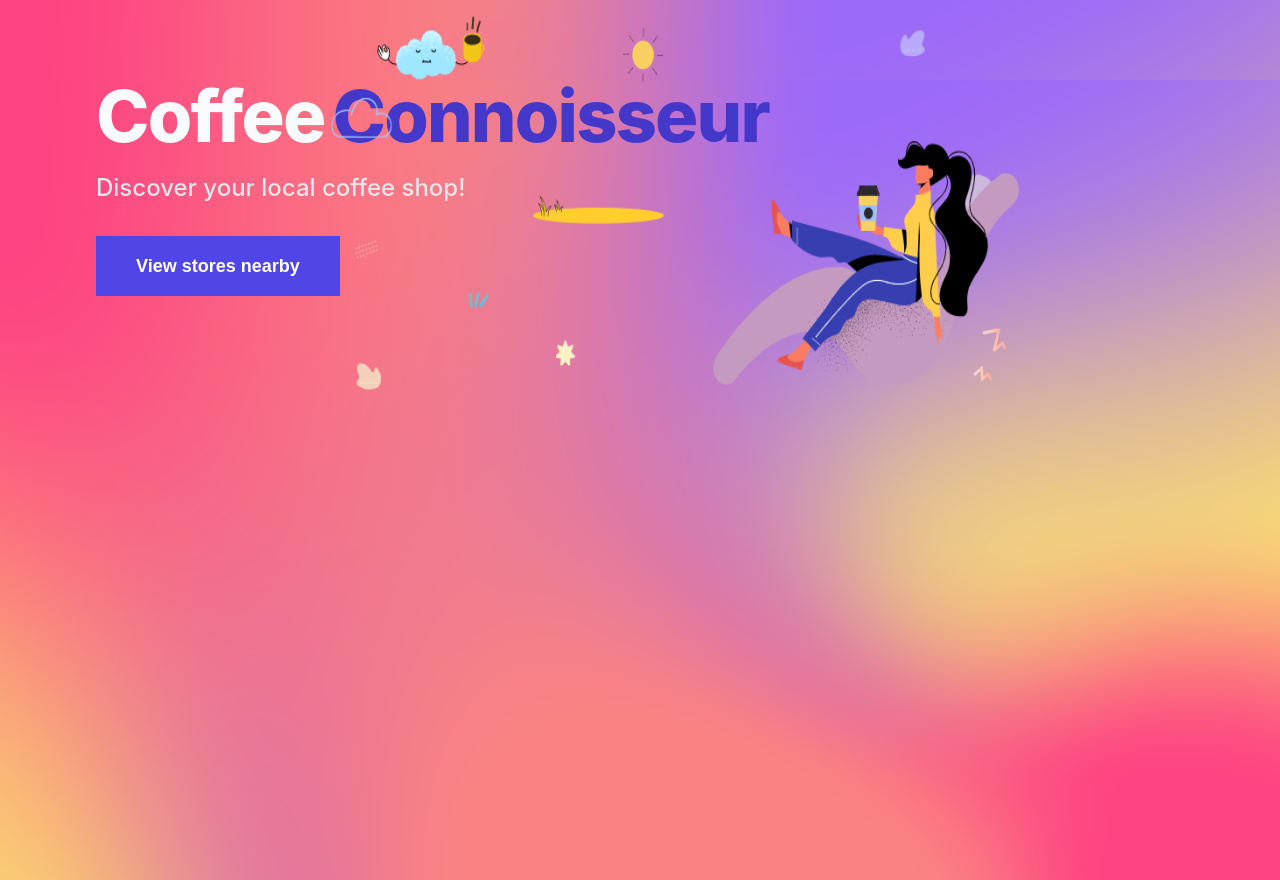
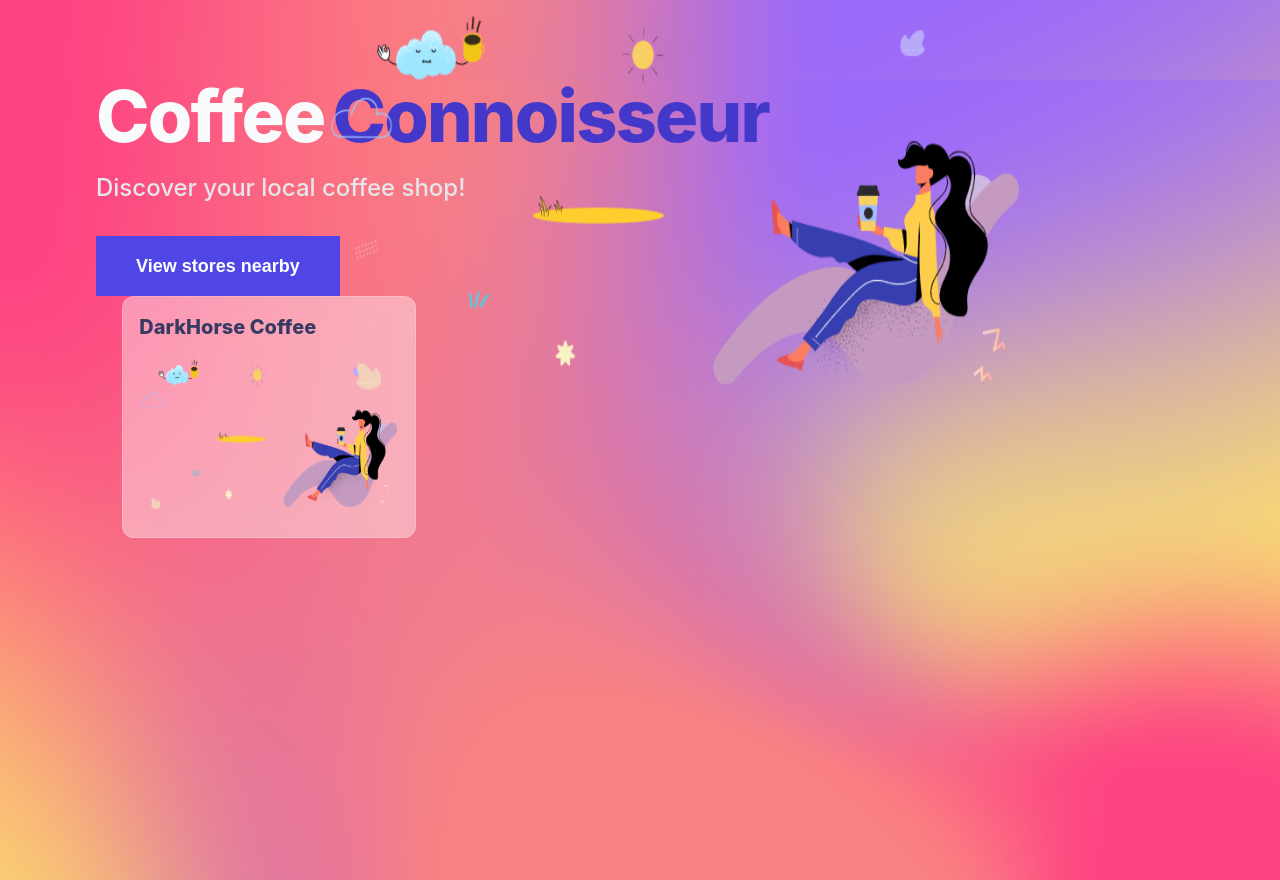
Before and after one commit to beyongbell/discover-coffee-stores, a Next.js app: page / in a window 1280 px wide. Built offline with nearby package versions, Linux system fonts and the light colour scheme.

Commit message:
Add Css Home

```diff
--- /dev/null
+++ b/components/card.js
@@ -0,0 +1,22 @@
+import Link from 'next/link';
+import Image from 'next/image';
+import cls from 'classnames';
+
+import styles from './card.module.css';
+
+const Card = (props) => {
+    return (
+        <Link href={props.href} className={styles.cardLink}>
+            <div className={cls('glass' ,styles.container)}>
+                <div className={styles.cardHeaderWrapper}>
+                    <h2 className={styles.cardHeader}>{props.name}</h2>
+                </div>
+                <div className={styles.cardImageWrapper}>
+                    <Image className={styles.cardImage} src={props.imgUrl} width={260} height={160} alt="Test" />
+                </div>
+            </div>
+        </Link>
+    )
+}
+
+export default Card;
--- /dev/null
+++ b/components/card.module.css
@@ -0,0 +1,56 @@
+.cardLink {
+    margin: auto;
+    --tw-shadow: 0 20px 25px -5px rgba(0, 0, 0, 0.1),
+      0 10px 10px -5px rgba(0, 0, 0, 0.04);
+    box-shadow: 0 0 transparent, 0 0 #0000, 0 0 transparent, 0 0 #0000,
+      0 0 transparent;
+
+    border-color: var(--text-white-100);
+    border-radius: 0.75rem /* 12px */;
+  }
+
+  .container {
+    border-radius: 0.75rem /* 12px */;
+    padding-top: 0.25rem /* 4px */;
+    padding-bottom: 0.25rem /* 4px */;
+    padding-bottom: 1.25rem /* 20px */;
+    padding-left: 1rem /* 16px */;
+    padding-right: 1rem /* 16px */;
+
+    backdrop-filter: blur(10px);
+  }
+
+  .cardHeaderWrapper {
+    margin-top: 0.75rem /* 12px */;
+    margin-bottom: 0.75rem /* 12px */;
+  }
+
+  .cardHeader {
+    text-overflow: ellipsis;
+    white-space: nowrap;
+    font-size: 1.25rem /* 20px */;
+    line-height: 1.75rem /* 28px */;
+    font-weight: 800;
+    overflow: hidden;
+    width: 16rem /* 256px */;
+  }
+
+  .cardImageWrapper {
+    color: var(--text-white-100);
+  }
+
+  .cardImage {
+    border-radius: 0.75rem /* 12px */;
+  }
+
+  @media (min-width: 1024px) {
+    .cardHeader {
+      width: 16rem /* 256px */;
+    }
+  }
+
+  @media (min-width: 768px) {
+    .cardHeader {
+      width: 16rem /* 256px */;
+    }
+  }
--- a/package.json
+++ b/package.json
@@ -9,6 +9,7 @@
     "lint": "next lint"
   },
   "dependencies": {
+    "classnames": "^2.3.2",
     "next": "13.0.6",
     "react": "18.2.0",
     "react-dom": "18.2.0"
--- a/pages/index.js
+++ b/pages/index.js
@@ -1,7 +1,9 @@
 import Head from 'next/head'
 import Image from 'next/image'
 import styles from '../styles/Home.module.css'
+
 import Banner from '@/components/banner';
+import Card from '@/components/card';
 
 export default function Home() {
   const handleOnBannerButtonClick = () => {
@@ -17,7 +19,15 @@
       <main className={styles.main}>
         <Banner buttonText="View stores nearby" handleOnClick={handleOnBannerButtonClick} />
         <div className={styles.heroImage}>
-          <Image src="/static/hero-image.png" width={700} height={400} />
+          <Image src="/static/hero-image.png" width={700} height={400} alt="Hero Image" />
+        </div>
+        <div className={styles.cardLayout}>
+          <Card
+            name="DarkHorse Coffee"
+            imgUrl="/static/hero-image.png"
+            href="/coffee-store/darkhorse-coffee"
+            className={styles.card}
+          />
         </div>
       </main>
     </div>
--- a/styles/Home.module.css
+++ b/styles/Home.module.css
@@ -19,6 +19,41 @@
   position: absolute;
   top: 0px;
   z-index: 1;
+}
+
+.cardLayout {
+  display: grid;
+  grid-template-columns: repeat(1, minmax(0, 1fr));
+  column-gap: 1.5rem /* 24px */;
+  row-gap: 1.5rem /* 24px */;
+}
+
+.card {
+  justify-content: center;
+}
+
+@media (min-width: 640px) {
+  .cardLayout {
+    grid-template-columns: repeat(2, minmax(0, 1fr));
+  }
+}
+
+@media (min-width: 768px) {
+  .cardLayout {
+    grid-template-columns: repeat(2, minmax(0, 1fr));
+  }
+}
+
+@media (min-width: 1024px) {
+  .cardLayout {
+    grid-template-columns: repeat(3, minmax(0, 1fr));
+  }
+}
+
+@media (min-width: 1280px) {
+  .cardLayout {
+    grid-template-columns: repeat(3, minmax(0, 1fr));
+  }
 }
 
 /** Breakpoints:
--- a/styles/globals.css
+++ b/styles/globals.css
@@ -48,6 +48,19 @@
   outline: 5px auto -webkit-focus-ring-color;
 }
 
+/* glass-morphism */
+.glass {
+  background: hsla(0, 0%, 100%, 0.4);
+  -webkit-backdrop-filter: blur(10px);
+  backdrop-filter: blur(10px);
+  border: 1px solid hsla(0, 0%, 100%, 0.2);
+}
+
+.glass:hover {
+  background: hsla(0, 0%, 100%, 0.7);
+  border: 1px solid #fff;
+}
+
 :root {
   --text-purple: rgba(67, 56, 202, 1);
   --text-purple-dark: rgba(79, 70, 229, 1);
```
Also changed, not shown: 1 other file (tests, documents, lock files or other folders).
